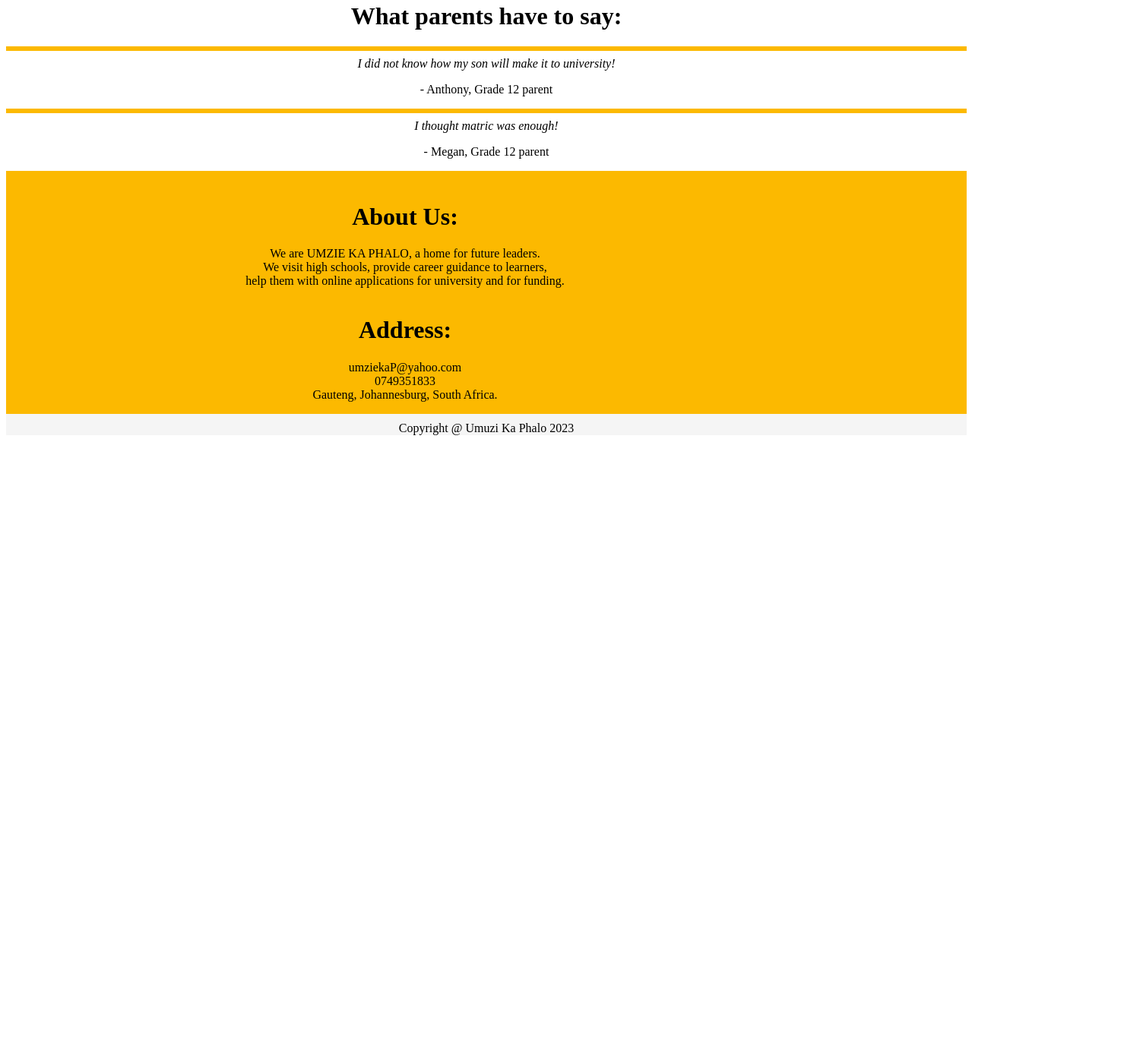
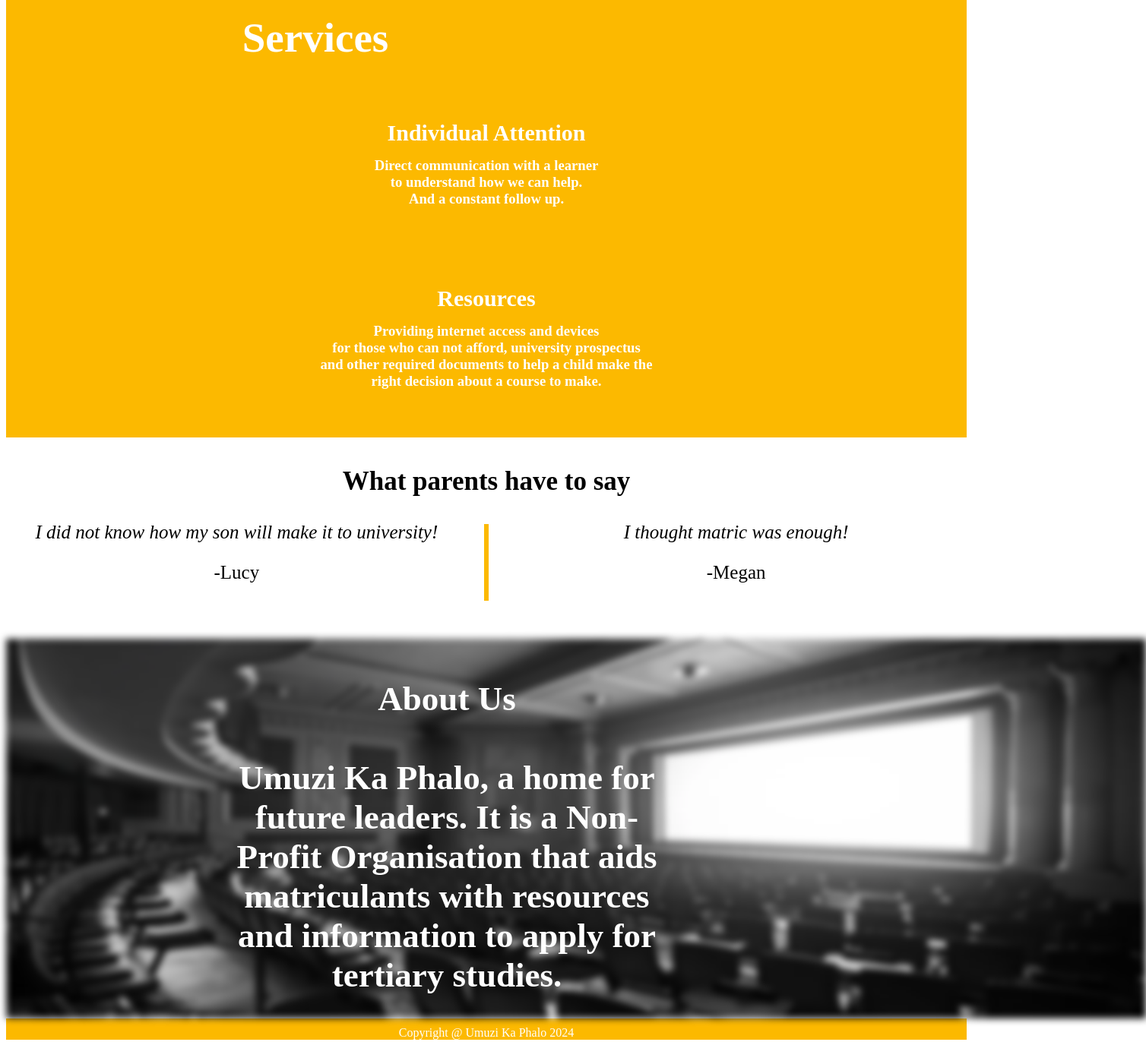
Before and after one commit to Xorlieh99-new/umuzi-ka-phalo, a plain HTML site: page index.html in a window 1280 px wide. Shown: the part 1209-2581 px from the top of the page at 76% size, 1508 px wide, since content can reach past the window. Before the commit the page ends 1790 px from the top, so only its background shows below. Drawn offline with Linux system fonts and the light colour scheme.

Commit message:
updates on index

```diff
--- a/index.html
+++ b/index.html
@@ -31,34 +31,45 @@
           <h1 class="leaders">Future leaders</h1>
         </div>
 
-        <div class="reviews">
-          <h1 style="text-align: center;">What parents have to say:</h1>
+        <div class="services">
+          <h1 style="font-size: 55px;">Services</h1>
 
-          <hr>
-          <em>I did not know how my son will make it to university!</em>
-          <p>- Anthony, Grade 12 parent</p>
+          <h2 style="font-size: 30px;">Individual Attention</h2>
+          <h3>Direct communication with a learner<br>to understand how we can help.<br>And a constant follow up.</h3>
 
-          <hr>
-          <em>I thought matric was enough!</em>
-          <p>- Megan, Grade 12 parent</p>
+          <h2 style="font-size: 30px;">Resources</h2>
+          <h3>Providing internet access and devices<br>for those who can not afford, university prospectus<br>and other required documents to help a child make the<br>right decision about a course to make.</h3>
         </div>
 
-        <div class="about-us">
+        <div class="container">
+          <h1 style="font-size: 35px; text-align: center;">What parents have to say</h1>
+
+          <div class="reviews">
             <div class="column">
-            <h1>About Us:</h1>
-            <p>We are UMZIE KA PHALO, a home for future leaders. <br>We visit high schools, provide career guidance to learners, <br>help them with online applications for university and for funding.</p>
+              <em>I did not know how my son will make it to university!</em>
+              <p>-Lucy</p>
             </div>
+            <hr>
             <div class="column">
-            <h1>Address:</h1>
-            <p>umziekaP@yahoo.com <br>
-              0749351833<br>
-              Gauteng, Johannesburg, South Africa.
-              </p>
+              <em>I thought matric was enough!</em>
+              <p>-Megan</p>
+            </div>
+          </div>
+      </div>
+
+      <div class="containers">
+        <img src="Alamo-Drafthouse-1-16x9-1.webp" alt="Image" class="image">
+        <div class="overlay">
+          <h2 style="font-size: 45px; color: white;">About Us
+          <br><br>
+          Umuzi Ka Phalo, a home for future leaders. It is a Non-Profit Organisation that aids matriculants
+          with resources and information to apply for tertiary studies.</h2>
         </div>
       </div>
 
     <footer>
-          Copyright @ Umuzi Ka Phalo 2023
+      Copyright @ Umuzi Ka Phalo 2024
     </footer>
+
   </body>
 </html>
--- a/style.css
+++ b/style.css
@@ -49,72 +49,79 @@
     left: 50%;
     transform: translate(-50%, -50%);
     color: #ffff;
+    margin-bottom: 0%;
+}
+
+.services {
+    background-color: #fcb900;
+    color: #ffff;
+    display: flex;
+    flex-direction: column;
+    text-align: center;
+}
+
+.services h1 {
+ padding-right: 450px;
+}
+
+.services h2 {
+    margin-bottom: 0%;
+}
+
+.services h3 {
+    margin-top: 0%;
+    margin-bottom: 5%;
+}
+
+.container {
+    margin-top: 3%;
+    margin-bottom: 3%;
 }
 
 .reviews {
     text-align: center;
+    font-size: 19px;
 }
 
 hr {
     border: 3px solid #fcb900;
 }
 
+.reviews {
+    display: flex;
+    justify-content: space-between;
+    font-size: 25px;
+}
 .column {
-    float: left;
-    width: 50%;
+    width: 48%;
+    padding: 10px;
+    box-sizing: border-box;
 }
 
-  /* Clear floats after the columns */
-.about-us:after {
-    content: "";
-    display: table;
-    clear: both;
-}
+.containers {
+    position: relative;
+    width: 100%;
+    max-width: 600px;
+  }
+  .image {
+    width: 1500px;
+    height: 500px;
+    display: block;
+    filter: blur(5px);
+  }
+  .overlay {
+    position: absolute;
+    top: 0;
+    left: 280px;
+    width: 100%;
+    height: 100%;
+    display: flex;
+    justify-content: space-between;
+  }
 
-.about-us {
+  footer {
     background-color: #fcb900;
-    padding-top: 20px;
-    text-align: center;
-}
-
-footer {
-    background-color: whitesmoke;
+    color: #ffff;
     text-align: center;
     padding-top: 10px;
 }
-
-
-@media only screen and (max-width: 600px) {
-
-    .column {
-        width: 350px;
-    }
-  }
-
-  /* Small devices (portrait tablets and large phones, 600px and up) */
-  @media only screen and (min-width: 600px) {
-    .column {
-        width: 550px;
-    }
-  }
-
-  /* Medium devices (landscape tablets, 768px and up) */
-  @media only screen and (min-width: 768px) {
-    .column {
-        width: 750px;
-    }
-  }
-
-  /* Large devices (laptops/desktops, 992px and up) */
-  @media only screen and (min-width: 992px) {
-    .column {
-        width: 950px;
-    }
-  }
-
-  /* Extra large devices (large laptops and desktops, 1200px and up) */
-  @media only screen and (min-width: 1200px) {
-    .column {
-        width: 1050px;
-    }
-  }
```
Also changed, not shown: old.html (deleted, +0 -64 lines), 1 other file. Lines whose indentation alone changed are shown as unchanged.
